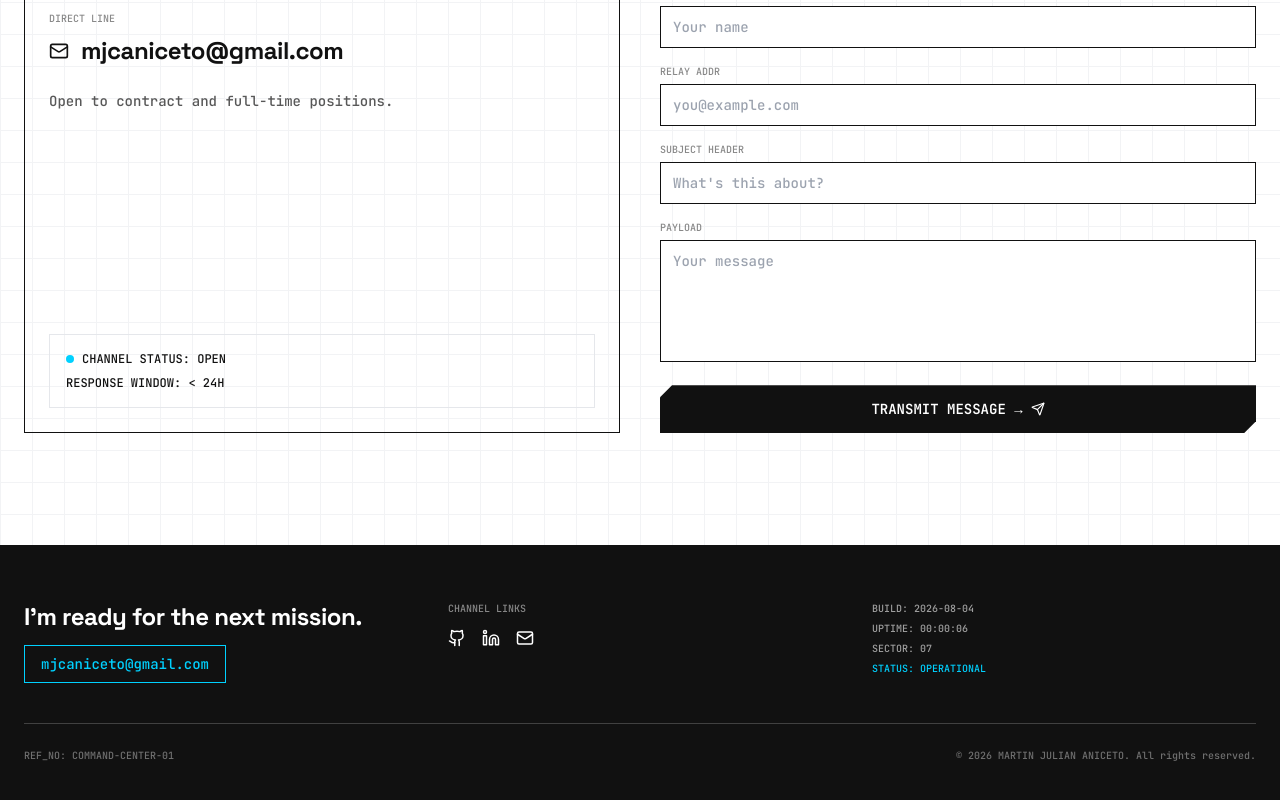
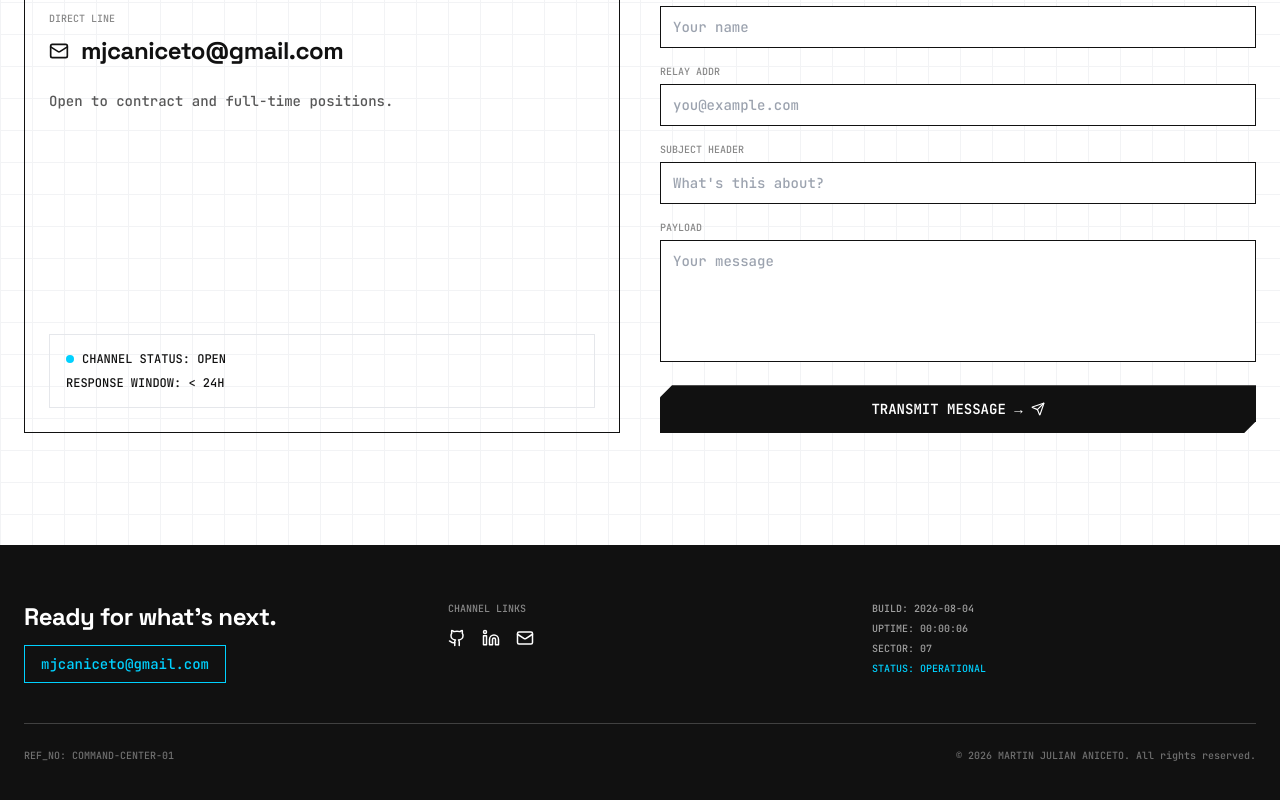
Before and after one commit to mjcaniceto/portfolio, a React (Vite) app: page / in a window 1280 px wide. Shown: the part 7256-8056 px from the top of the page. Built offline with nearby package versions, Linux system fonts and the light colour scheme; no server answers.

Commit message:
Updated footer

```diff
--- a/src/components/Footer.jsx
+++ b/src/components/Footer.jsx
@@ -25,7 +25,7 @@ export default function Footer() {
       <div className="max-w-7xl mx-auto px-4 sm:px-6 py-14">
         <div className="grid grid-cols-1 md:grid-cols-3 gap-10 mb-10">
           <div>
-            <h3 className="font-display font-bold text-2xl mb-3">I'm ready for the next mission.</h3>
+            <h3 className="font-display font-bold text-2xl mb-3">Ready for what’s next.</h3>
             <a
               href={`mailto:${PROFILE.email}`}
               className="inline-block text-cyan text-sm font-mono border border-cyan px-4 py-2 hover:bg-cyan hover:text-ink transition-colors"
@@ -38,7 +38,7 @@ export default function Footer() {
             <p className="text-[10px] font-mono text-paper/50 mb-3">CHANNEL LINKS</p>
             <div className="flex gap-4">
               <a
-                href="https://github.com/example"
+                href="https://github.com/mjcaniceto"
                 target="_blank"
                 rel="noopener noreferrer"
                 aria-label="GitHub"
@@ -47,7 +47,7 @@ export default function Footer() {
                 <Github size={18} />
               </a>
               <a
-                href="https://linkedin.com/in/example"
+                href="https://www.linkedin.com/in/mj-aniceto"
                 target="_blank"
                 rel="noopener noreferrer"
                 aria-label="LinkedIn"
```
